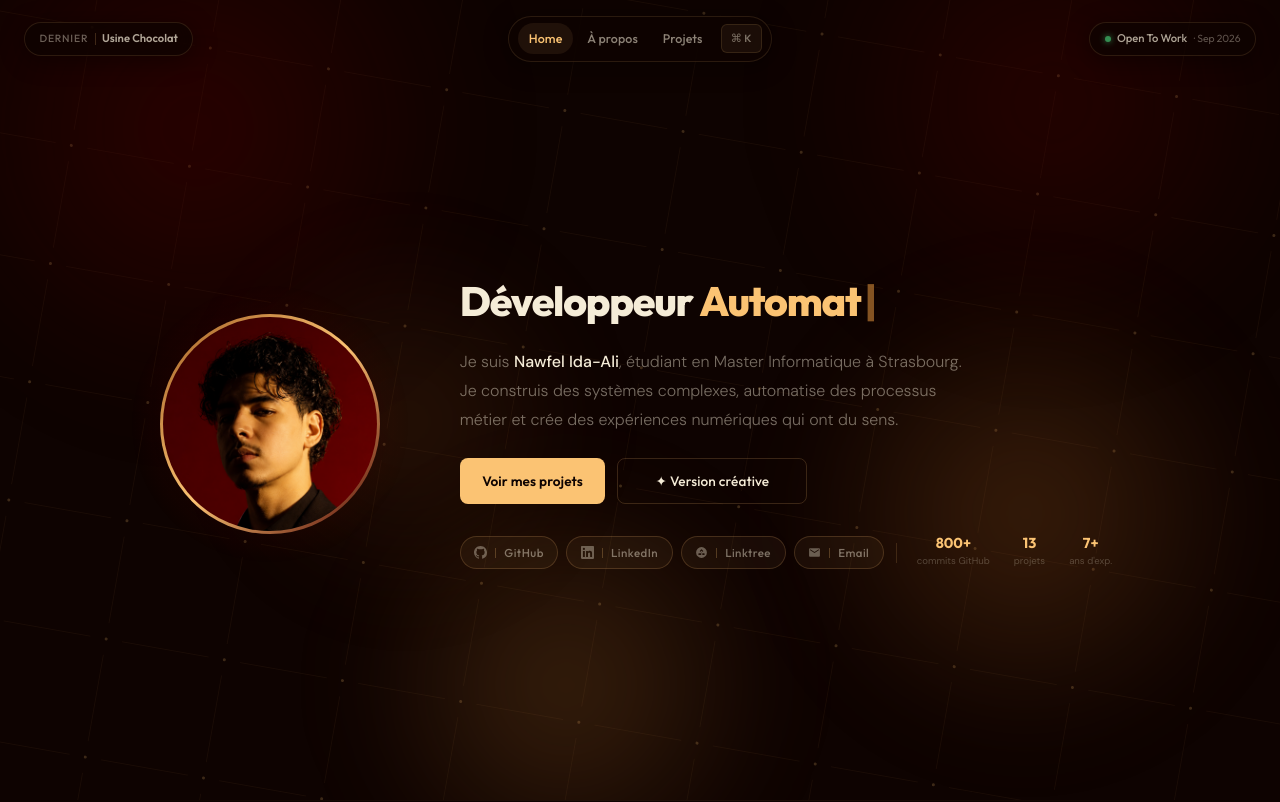
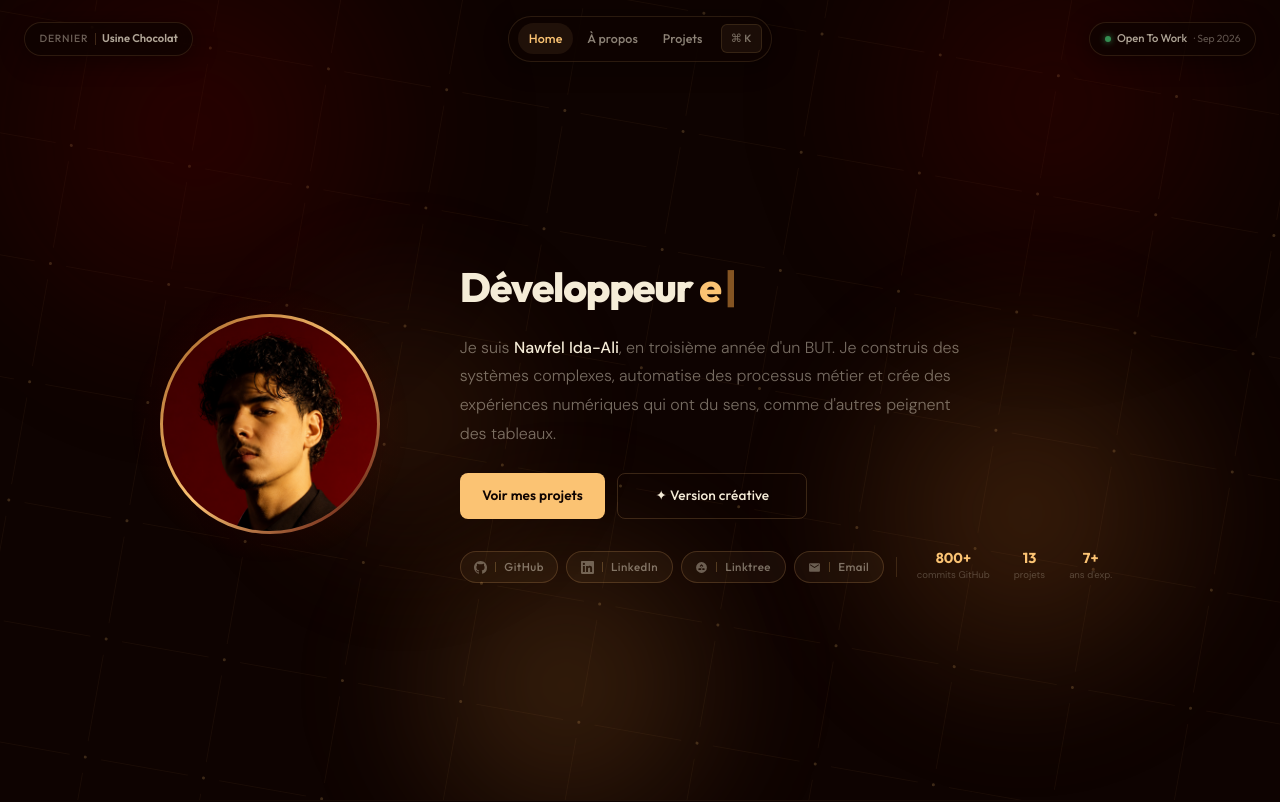
Before and after one commit to Noferu/nawfel.dev, a React (Vite) app: page / in a window 1280 px wide. Shown: the top 802 px of the page. Built offline with nearby package versions, Linux system fonts and the light colour scheme; no server answers.

Commit message:
feat(hero): reupdate hero copy and expertise keywords

```diff
--- a/src/components/Hero.jsx
+++ b/src/components/Hero.jsx
@@ -6,11 +6,17 @@ import { resume } from '../data/resume'
 
 const WORDS = [
   'Full-Stack',
-  'Automatisation',
-  'Intelligence Artificielle',
-  'Mobile',
-  'Motion Design',
-  'Game Developer',
+  'en IA & Data',
+  'd’APIs & Intégrations',
+  'en Architecture Logicielle',
+  'd’Applications Temps Réel',
+  'Cloud & DevOps',
+  'en Cybersécurité',
+  'en Automatisation',
+  'd’Applications Mobiles',
+  'd’Expériences Interactives',
+  'd’Outils Métier',
+  'de Jeux Vidéo',
 ]
 
 /* ── Icônes sociales SVG inline ── */
@@ -130,9 +136,7 @@ export default function Hero() {
           </h1>
 
           <p className="hero-desc">
-            Je suis <strong className="hero-name">Nawfel Ida-Ali</strong>, étudiant en Master
-            Informatique à Strasbourg. Je construis des systèmes complexes, automatise des
-            processus métier et crée des expériences numériques qui ont du sens.
+            Je suis <strong className="hero-name">Nawfel Ida-Ali</strong>, en troisième année d'un BUT. Je construis des systèmes complexes, automatise des processus métier et crée des expériences numériques qui ont du sens, comme d'autres peignent des tableaux.
           </p>
 
           {/* CTAs */}
```
